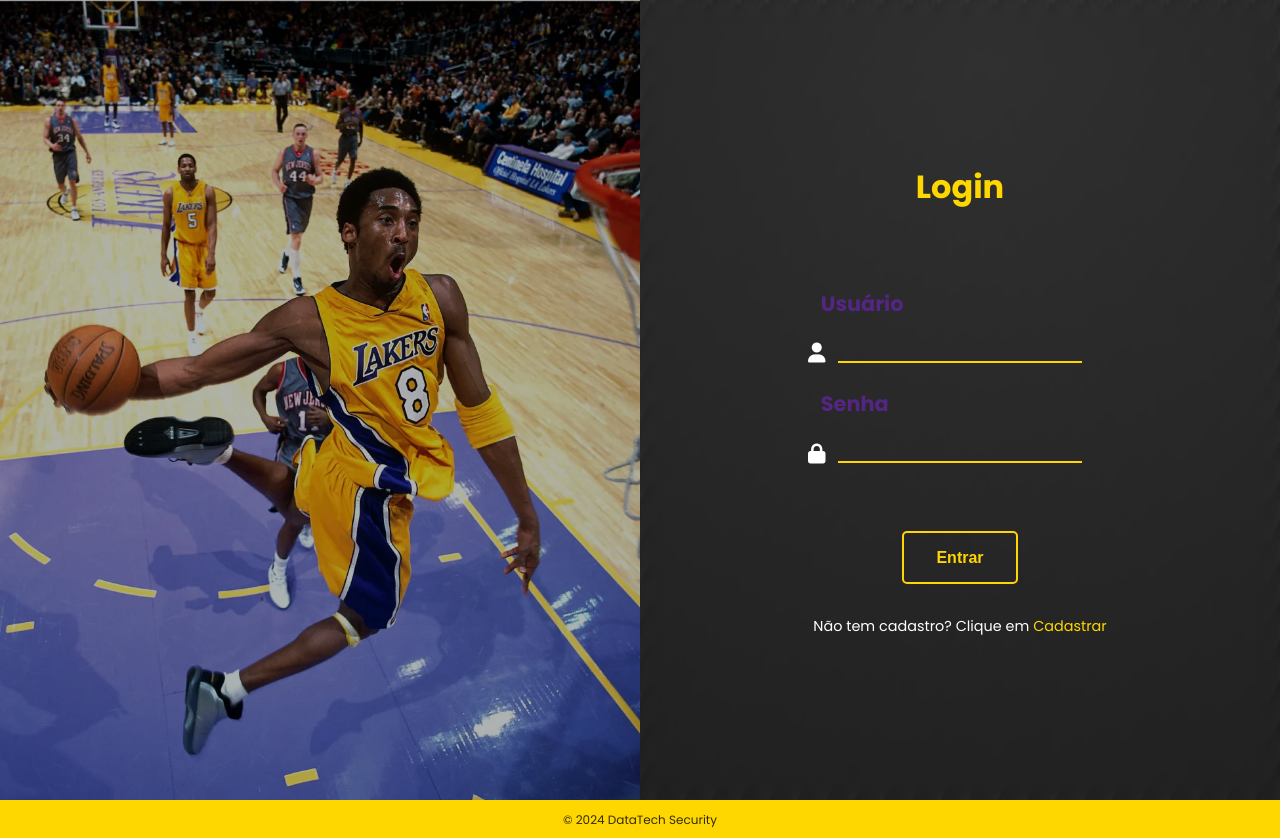
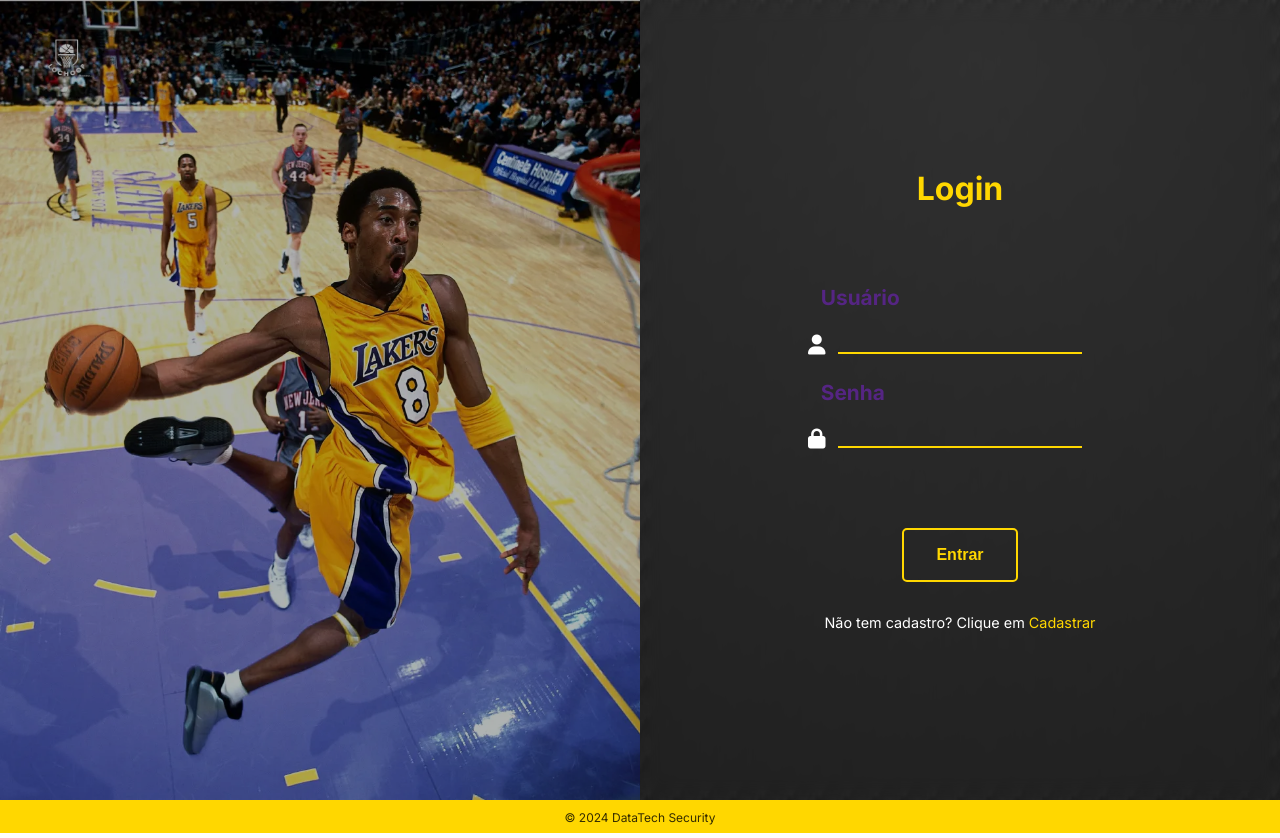
Before and after one commit to GuiSantos04/Projeto-Individual, a plain HTML site: page site/login.html in a window 1280 px wide. Drawn offline with Linux system fonts and the light colour scheme.

Commit message:
Atualização css login

```diff
--- a/site/css/style-login.css
+++ b/site/css/style-login.css
@@ -1,4 +1,4 @@
-@import url('https://fonts.googleapis.com/css2?family=Poppins:ital,wght@0,100;0,200;0,300;0,400;0,500;0,600;0,700;0,800;0,900;1,100;1,200;1,300;1,400;1,500;1,600;1,700;1,800;1,900&family=Roboto:ital,wght@0,100;0,300;0,400;0,500;0,700;0,900;1,100;1,300;1,400;1,500;1,700;1,900&display=swap');
+@import url('https://fonts.googleapis.com/css2?family=Courgette&family=Inter:ital,opsz,wght@0,14..32,100..900;1,14..32,100..900&family=Poppins:wght@300&display=swap');
 :root {
     --cor-primaria: rgb(255, 215, 0);
     --cor-secundaria: #552583;
@@ -10,20 +10,25 @@
     padding: 0;
 }
 body {
-    font-family: 'Poppins', sans-serif;
+    font-family: Inter, sans-serif;
     min-height: 100vh;
     background-image: url('../Imagens/escamas2.jpg');
     background-size: cover;
 
 }
 
-.logo{
+/* .logo{
     width: 10%;
     margin: 0;
     margin-left: 30px;
     padding: 10px;
-}
-
+} */
+.logo{
+    height: 3rem;
+    width: 4rem;
+    margin: 0;
+    padding: 2rem;
+  }
 
 .container-cadastro{
     display: flex;
@@ -43,7 +48,7 @@
     margin: 2rem;
 }
 .img-painel{
-    display: block;
+    display: flex;
     background-image: url('../Imagens/kobe4.jpg');
     filter: brightness(70%);
     background-size: cover;
--- a/site/css/style.css
+++ b/site/css/style.css
@@ -1,10 +1,20 @@
+@import url('https://fonts.googleapis.com/css2?family=Courgette&family=Inter:ital,opsz,wght@0,14..32,100..900;1,14..32,100..900&family=Poppins:wght@300&display=swap');
+
+
+
 * {
   margin: 0;
   padding: 0;
   font-size: 1.2rem;
 }
 
+.logo{
+  height: 2.5rem;
+  width: 3rem;
+}
+
 .body {
+  font-family: Inter, sans-serif;
   background: linear-gradient(250deg, rgb(34, 33, 6), rgb(0, 0, 0));
   color: rgb(255, 215, 0);
 }
--- a/site/login.html
+++ b/site/login.html
@@ -14,7 +14,9 @@
 
   <div class="container-login">
 
-    <div class="img-painel"></div>
+    <div class="img-painel">
+      <a href=""><img class="logo" src="./Imagens/logo-site (1).png "></a>
+    </div>
 
     <div class="card login">
       <h1 class="titulo-login">Login</h1>
@@ -22,12 +24,12 @@
         <div class="campo">
           <span class="texto-ipt">Usuário</span>
           <div class="icon"><i class="fas fa-user"></i>
-            <input class="ipt-login" type="text" id="ipt_login"/>
+            <input class="ipt-login" type="text" id="ipt_login" />
           </div>
 
           <span class="texto-ipt">Senha</span>
           <div class="icon"><i class="fas fa-lock"></i>
-            <input class="ipt-login" type="password" class="senha" id="ipt_senha_login"/>
+            <input class="ipt-login" type="password" class="senha" id="ipt_senha_login" />
           </div>
         </div>
       </div>
```
Also changed, not shown: site/index.html (+1 -1 lines), site/Imagens/logo-site (1).png (added).
